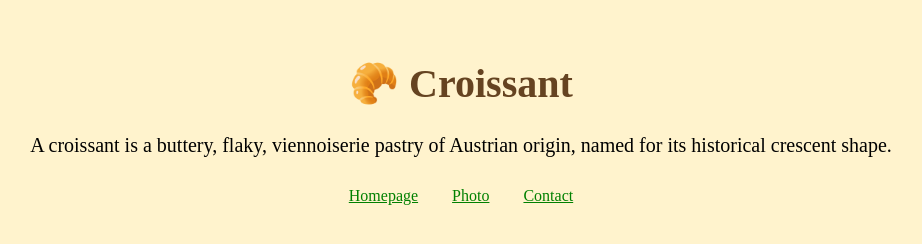
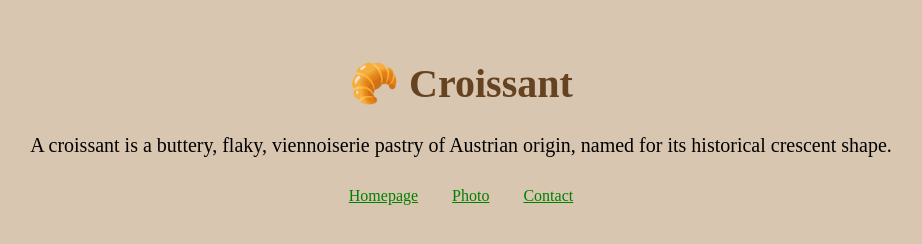
Before and after one commit to Zimbikitsha/croissant, a plain HTML site: page index.html in a window 1280 px wide. Shown: the whole page, without its empty margins (179-1101 px from the left). Drawn offline with Linux system fonts and the light colour scheme.

Commit message:
Update style.css

```diff
--- a/src/style.css
+++ b/src/style.css
@@ -1,5 +1,5 @@
 body {
-  background-color: #FFF3CD;
+  background-color: #D8C6B0;
   text-align: center;
   margin: 60px;
 }
```
